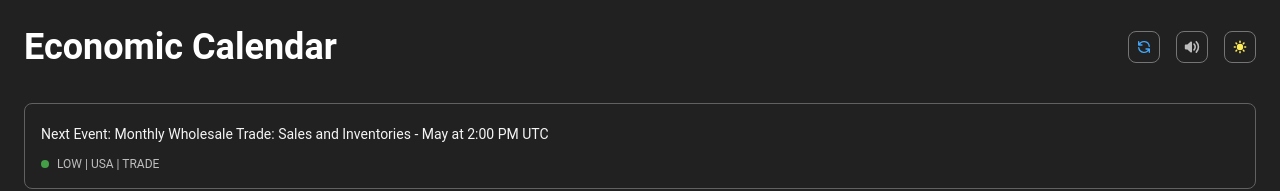
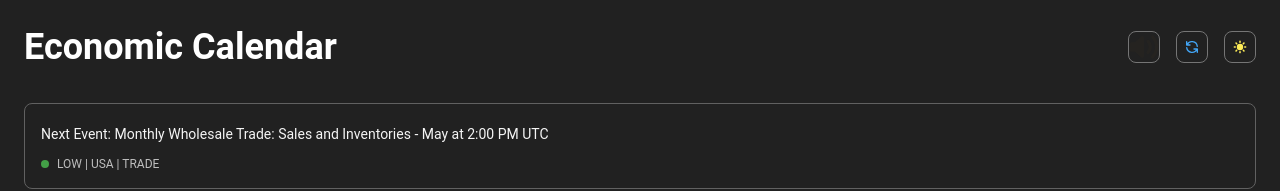
Before and after one commit to graham83/market-squawk, a React (Vite) app: page / in a window 1280 px wide. Shown: the top 191 px of the page. Built offline with nearby package versions, Linux system fonts and the light colour scheme; no server answers.

Commit message:
Pulse the sound button and reorder

```diff
--- a/src/components/features/EconomicCalendar.jsx
+++ b/src/components/features/EconomicCalendar.jsx
@@ -140,6 +140,27 @@ const EconomicCalendar = () => {
           Economic Calendar
         </Typography>
         <div className="flex items-center space-x-4">
+          {/* Audio toggle */}
+            <IconButton
+              variant="outlined"
+              color="grey"
+              size="sm"
+              className={`border-gray-600 hover:bg-gray-700 ${
+                isAudioEnabled ? 'text-grey-400' : 'text-orange-400'
+              }`}
+              onClick={handleAudioToggle}
+            >
+              {isAudioEnabled ? (
+                <svg className="w-4 h-4" fill="currentColor" viewBox="0 0 20 20">
+                  <path fillRule="evenodd" d="M9.383 3.076A1 1 0 0110 4v12a1 1 0 01-1.617.747L4.242 13H2a1 1 0 01-1-1V8a1 1 0 011-1h2.242l4.141-3.747a1 1 0 011.617.747zM12.293 7.293a1 1 0 011.414 0L15 8.586l1.293-1.293a1 1 0 111.414 1.414L16.414 10l1.293 1.293a1 1 0 01-1.414 1.414L15 11.414l-1.293 1.293a1 1 0 01-1.414-1.414L13.586 10l-1.293-1.293a1 1 0 010-1.414z" clipRule="evenodd" />
+                </svg>
+              ) : (
+                <svg className="w-4 h-4 animate-ping" fill="currentColor" viewBox="0 0 20 20">
+                  <path fillRule="evenodd" d="M9.383 3.076A1 1 0 0110 4v12a1 1 0 01-1.617.747L4.242 13H2a1 1 0 01-1-1V8a1 1 0 011-1h2.242l4.141-3.747a1 1 0 011.617.747zM14.657 2.929a1 1 0 011.414 0A9.972 9.972 0 0119 10a9.972 9.972 0 01-2.929 7.071 1 1 0 01-1.414-1.414A7.971 7.971 0 0017 10c0-2.21-.894-4.208-2.343-5.657a1 1 0 010-1.414zm-2.829 2.828a1 1 0 011.415 0A5.983 5.983 0 0115 10a5.984 5.984 0 01-1.757 4.243 1 1 0 01-1.415-1.415A3.984 3.984 0 0013 10a3.983 3.983 0 00-1.172-2.828 1 1 0 010-1.415z" clipRule="evenodd" />
+                </svg>
+              )}
+            </IconButton>
+
           {/* Refresh button */}
           <IconButton
             variant="outlined"
@@ -154,26 +175,7 @@ const EconomicCalendar = () => {
             </svg>
           </IconButton>
 
-          {/* Audio toggle */}
-          <IconButton
-            variant="outlined"
-            color="gray"
-            size="sm"
-            className={`border-gray-600 hover:bg-gray-700 ${
-              isAudioEnabled ? 'text-green-400' : 'text-gray-400'
-            }`}
-            onClick={handleAudioToggle}
-          >
-            {isAudioEnabled ? (
-              <svg className="w-4 h-4" fill="currentColor" viewBox="0 0 20 20">
-                <path fillRule="evenodd" d="M9.383 3.076A1 1 0 0110 4v12a1 1 0 01-1.617.747L4.242 13H2a1 1 0 01-1-1V8a1 1 0 011-1h2.242l4.141-3.747a1 1 0 011.617.747zM12.293 7.293a1 1 0 011.414 0L15 8.586l1.293-1.293a1 1 0 111.414 1.414L16.414 10l1.293 1.293a1 1 0 01-1.414 1.414L15 11.414l-1.293 1.293a1 1 0 01-1.414-1.414L13.586 10l-1.293-1.293a1 1 0 010-1.414z" clipRule="evenodd" />
-              </svg>
-            ) : (
-              <svg className="w-4 h-4" fill="currentColor" viewBox="0 0 20 20">
-                <path fillRule="evenodd" d="M9.383 3.076A1 1 0 0110 4v12a1 1 0 01-1.617.747L4.242 13H2a1 1 0 01-1-1V8a1 1 0 011-1h2.242l4.141-3.747a1 1 0 011.617.747zM14.657 2.929a1 1 0 011.414 0A9.972 9.972 0 0119 10a9.972 9.972 0 01-2.929 7.071 1 1 0 01-1.414-1.414A7.971 7.971 0 0017 10c0-2.21-.894-4.208-2.343-5.657a1 1 0 010-1.414zm-2.829 2.828a1 1 0 011.415 0A5.983 5.983 0 0115 10a5.984 5.984 0 01-1.757 4.243 1 1 0 01-1.415-1.415A3.984 3.984 0 0013 10a3.983 3.983 0 00-1.172-2.828 1 1 0 010-1.415z" clipRule="evenodd" />
-              </svg>
-            )}
-          </IconButton>
+
 
           {/* Theme toggle */}
           <IconButton
```
